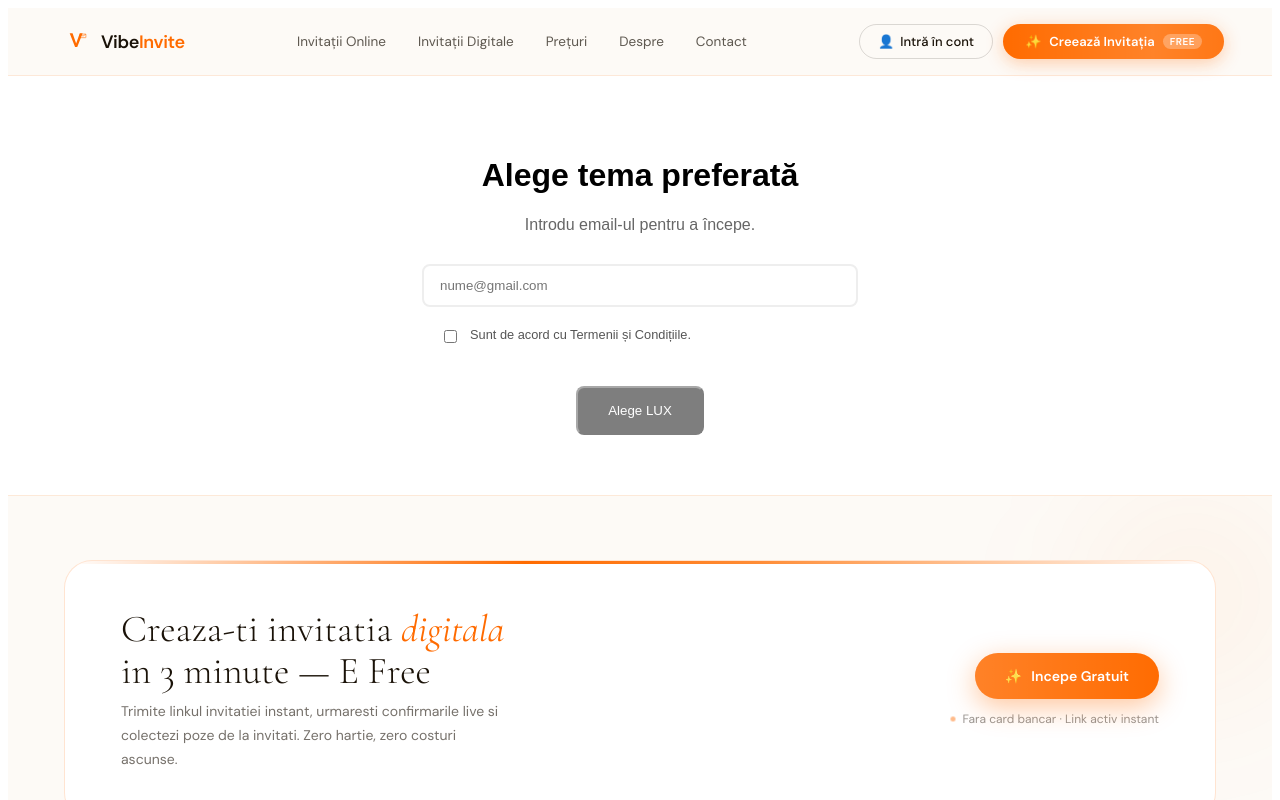
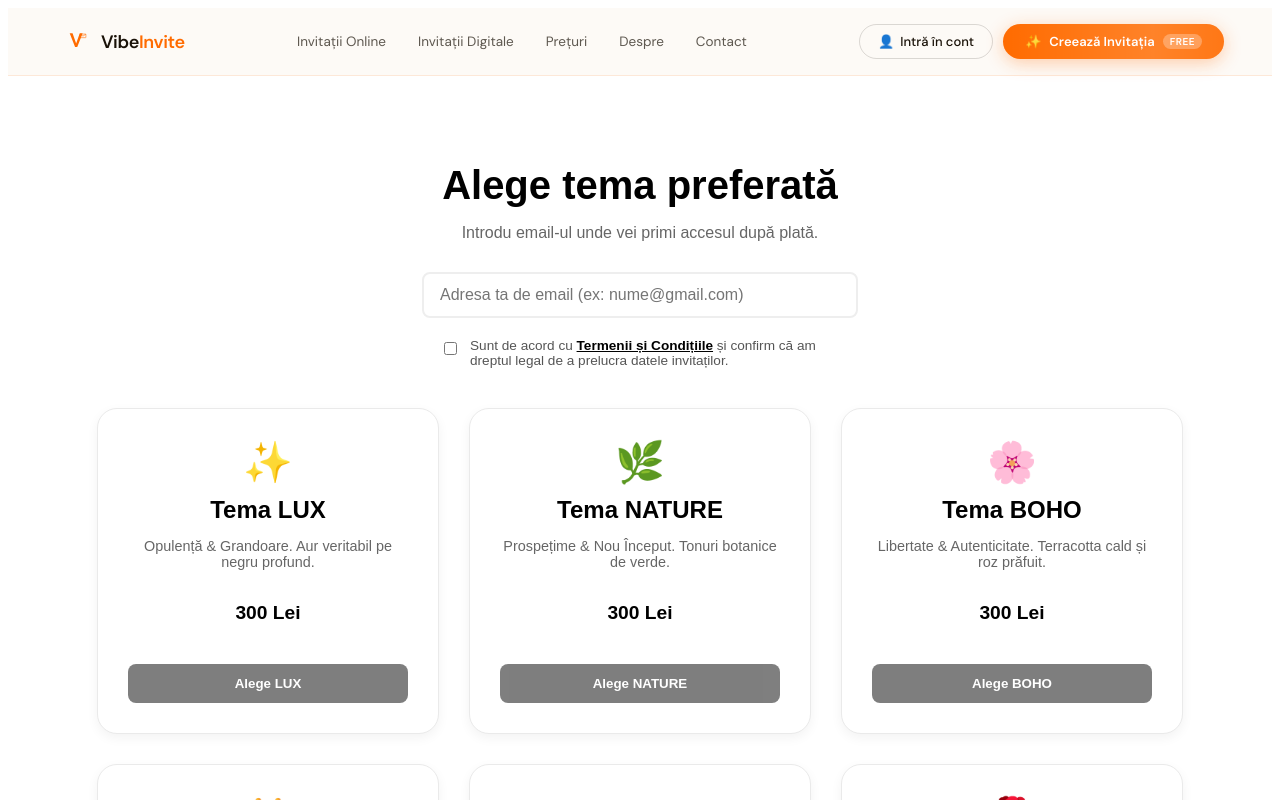
Before and after one commit to MurguAdrian/final, a Next.js app: page /checkout in a window 1280 px wide. Shown: the top 800 px of the page. Built offline with nearby package versions, Linux system fonts and the light colour scheme.

Commit message:
Login 60%

```diff
--- a/app/api/checkout/route.ts
+++ b/app/api/checkout/route.ts
@@ -11,23 +11,21 @@ export async function POST(req: Request) {
     const { email, priceId, themeName } = await req.json();
     const sql = neon(process.env.DATABASE_URL!);
 
-    // --- VERIFICARE EMAIL EXISTENT ---
-    const existingUser = await sql`
-      SELECT id FROM orders
-      WHERE email = ${email} AND status = 'paid'
-      LIMIT 1
+    // 1. VERIFICARE: Există deja acest email cu status 'paid'?
+    const existing = await sql`
+      SELECT id FROM orders WHERE email = ${email} AND status = 'paid' LIMIT 1
     `;
 
-    if (existingUser.length > 0) {
+    if (existing.length > 0) {
       return NextResponse.json(
-        { error: "Acest email este deja asociat unui cont activ. Te rugăm să te loghezi sau să folosești alt email." },
+        { error: "Acest email are deja un cont activ. Te rugăm să te loghezi." },
         { status: 400 }
       );
     }
-    // ----------------------------------
 
     const baseUrl = "https://www.vibeinvite.ro";
 
+    // 2. Creare sesiune Stripe
     const session = await stripe.checkout.sessions.create({
       payment_method_types: ["card"],
       line_items: [{ price: priceId, quantity: 1 }],
@@ -35,13 +33,10 @@ export async function POST(req: Request) {
       customer_email: email,
       success_url: `${baseUrl}/success`,
       cancel_url: `${baseUrl}/checkout`,
-      metadata: {
-        email: email,
-        themeName: themeName,
-      },
+      metadata: { email, themeName },
     });
 
-    // Inserăm comanda ca 'pending'
+    // 3. Salvare comandă pending
     await sql`
       INSERT INTO orders (email, theme_name, price_id, stripe_session_id, status)
       VALUES (${email}, ${themeName}, ${priceId}, ${session.id}, 'pending')
@@ -49,7 +44,7 @@ export async function POST(req: Request) {
 
     return NextResponse.json({ url: session.url });
   } catch (err: any) {
-    console.error("Eroare Checkout:", err);
+    console.error("Eroare Checkout:", err.message);
     return NextResponse.json({ error: err.message }, { status: 500 });
   }
 }
--- a/app/checkout/page.tsx
+++ b/app/checkout/page.tsx
@@ -140,8 +140,7 @@
 //       </div>
 //     </div>
 //   );
-// }
-"use client";
+// }"use client";
 import { useState } from "react";
 
 export default function CheckoutPage() {
@@ -149,14 +148,65 @@ export default function CheckoutPage() {
   const [loading, setLoading] = useState("");
   const [accepted, setAccepted] = useState(false);
 
+  const themes = [
+    {
+      id: "Lux",
+      name: "Tema LUX",
+      icon: "✨",
+      price: "300 Lei",
+      stripeId: "price_1TQR40DLRG6cKGjIoripBApH",
+      desc: "Opulență & Grandoare. Aur veritabil pe negru profund."
+    },
+    {
+      id: "Nature",
+      name: "Tema NATURE",
+      icon: "🌿",
+      price: "300 Lei",
+      stripeId: "price_1TQR3UDLRG6cKGjIUYoD8nVZ",
+      desc: "Prospețime & Nou Început. Tonuri botanice de verde."
+    },
+    {
+      id: "Boho",
+      name: "Tema BOHO",
+      icon: "🌸",
+      price: "300 Lei",
+      stripeId: "price_TODO_BOHO",
+      desc: "Libertate & Autenticitate. Terracotta cald și roz prăfuit."
+    },
+    {
+      id: "Royal",
+      name: "Tema ROYAL",
+      icon: "👑",
+      price: "300 Lei",
+      stripeId: "price_TODO_ROYAL",
+      desc: "Majestate & Eleganță Regală. Albastru regal și argintiu."
+    },
+    {
+      id: "Minimal",
+      name: "Tema MINIMAL",
+      icon: "◻️",
+      price: "300 Lei",
+      stripeId: "price_TODO_MINIMAL",
+      desc: "Mai Puțin Înseamnă Mai Mult. Alb imaculat și negru pur."
+    },
+    {
+      id: "Romantic",
+      name: "Tema ROMANTIC",
+      icon: "🌹",
+      price: "300 Lei",
+      stripeId: "price_TODO_ROMANTIC",
+      desc: "Iubire & Pasiune Eternă. Roșu trandafiriu și bujori."
+    },
+  ];
+
   const handlePayment = async (priceId: string, themeName: string) => {
     if (!accepted) {
-      alert("Trebuie să accepți Termenii și Condițiile.");
+      alert("Trebuie să accepți Termenii și Condițiile pentru a continua.");
       return;
     }
 
     if (!email || !email.includes("@")) {
-      alert("Introdu o adresă de email validă!");
+      alert("Te rugăm să introduci o adresă de email validă!");
       return;
     }
 
@@ -174,49 +224,97 @@ export default function CheckoutPage() {
       if (res.ok && data.url) {
         window.location.href = data.url;
       } else {
-        // AICI prindem eroarea de "Email existent" de la backend
-        alert(data.error || "A apărut o eroare la inițierea plății.");
+        // AICI prindem eroarea de "Email existent" sau altele
+        alert(data.error || "Eroare la inițierea plății.");
         setLoading("");
       }
     } catch (err) {
       console.error("Eroare rețea:", err);
-      alert("Eroare de conexiune. Verifică internetul.");
+      alert("A apărut o eroare de conexiune.");
       setLoading("");
     }
   };
 
   return (
-    <div style={{ padding: "60px 20px", textAlign: "center", fontFamily: "sans-serif" }}>
-      <h1>Alege tema preferată</h1>
-      <p style={{ color: "#666", marginBottom: "30px" }}>Introdu email-ul pentru a începe.</p>
+    <div style={{ padding: "60px 20px", textAlign: "center", fontFamily: "sans-serif", backgroundColor: "#fff", minHeight: "100vh" }}>
+      <h1 style={{ fontSize: "2.5rem", marginBottom: "10px", color: "#000" }}>Alege tema preferată</h1>
+      <p style={{ color: "#666", marginBottom: "30px" }}>
+        Introdu email-ul unde vei primi accesul după plată.
+      </p>
 
       <input
         type="email"
-        placeholder="nume@gmail.com"
+        placeholder="Adresa ta de email (ex: nume@gmail.com)"
         value={email}
         onChange={(e) => setEmail(e.target.value)}
+        required
         style={{
-          padding: "12px 16px", width: "100%", maxWidth: "400px",
-          marginBottom: "20px", borderRadius: "8px", border: "2px solid #eee", color: "black"
+          padding: "12px 16px",
+          width: "100%",
+          maxWidth: "400px",
+          marginBottom: "20px",
+          borderRadius: "8px",
+          border: "2px solid #eee",
+          fontSize: "1rem",
+          outline: "none",
+          color: "black"
         }}
       />
 
-      <div style={{ marginBottom: '40px', maxWidth: '400px', margin: '0 auto 40px', textAlign: 'left' }}>
-        <label style={{ display: 'flex', gap: '10px', cursor: 'pointer' }}>
-          <input type="checkbox" checked={accepted} onChange={(e) => setAccepted(e.target.checked)} />
-          <span style={{ fontSize: '0.8rem', color: '#555' }}>Sunt de acord cu Termenii și Condițiile.</span>
+      <div style={{ marginBottom: '40px', textAlign: 'left', maxWidth: '400px', margin: '0 auto 40px' }}>
+        <label style={{ display: 'flex', gap: '10px', alignItems: 'flex-start', cursor: 'pointer' }}>
+          <input
+            type="checkbox"
+            checked={accepted}
+            onChange={(e) => setAccepted(e.target.checked)}
+            style={{ marginTop: '4px' }}
+          />
+          <span style={{ fontSize: '0.85rem', color: '#555' }}>
+            Sunt de acord cu <a href="/termeni" target="_blank" style={{ color: '#000', fontWeight: 'bold' }}>Termenii și Condițiile</a> și confirm că am dreptul legal de a prelucra datele invitaților.
+          </span>
         </label>
       </div>
 
-      <div style={{ display: "flex", gap: "20px", justifyContent: "center" }}>
-        {/* Buton LUX */}
-        <button
-          onClick={() => handlePayment("price_1TQR40DLRG6cKGjIoripBApH", "Lux")}
-          disabled={loading !== ""}
-          style={{ padding: "15px 30px", background: "black", color: "white", borderRadius: "8px", cursor: "pointer", opacity: accepted ? 1 : 0.5 }}
-        >
-          {loading === "Lux" ? "Se verifică..." : "Alege LUX"}
-        </button>
+      <div style={{ display: "flex", gap: "30px", justifyContent: "center", flexWrap: "wrap", maxWidth: "1200px", margin: "0 auto" }}>
+        {themes.map((theme) => (
+          <div key={theme.id} style={{
+            border: "1px solid #eaeaea",
+            padding: "30px",
+            borderRadius: "20px",
+            width: "280px",
+            boxShadow: "0 4px 12px rgba(0,0,0,0.05)",
+            backgroundColor: "#fff",
+            display: "flex",
+            flexDirection: "column",
+            justifyContent: "space-between"
+          }}>
+            <div>
+              <div style={{ fontSize: "40px", marginBottom: "10px" }}>{theme.icon}</div>
+              <h3 style={{ fontSize: "1.5rem", margin: "10px 0", color: "#000" }}>{theme.name}</h3>
+              <p style={{ fontSize: "0.9rem", color: "#666", marginBottom: "15px", height: "45px" }}>{theme.desc}</p>
+              <p style={{ fontSize: "1.2rem", fontWeight: "bold", color: "#000" }}>{theme.price}</p>
+            </div>
+            <button
+              onClick={() => handlePayment(theme.stripeId, theme.id)}
+              disabled={loading !== ""}
+              style={{
+                marginTop: "20px",
+                padding: "12px 24px",
+                backgroundColor: loading === theme.id ? "#ccc" : "#000",
+                color: "#fff",
+                border: "none",
+                borderRadius: "8px",
+                cursor: (loading === "" && accepted) ? "pointer" : "not-allowed",
+                width: "100%",
+                fontWeight: "bold",
+                opacity: accepted ? 1 : 0.5,
+                transition: "all 0.2s"
+              }}
+            >
+              {loading === theme.id ? "Se încarcă..." : `Alege ${theme.id.toUpperCase()}`}
+            </button>
+          </div>
+        ))}
       </div>
     </div>
   );
```
